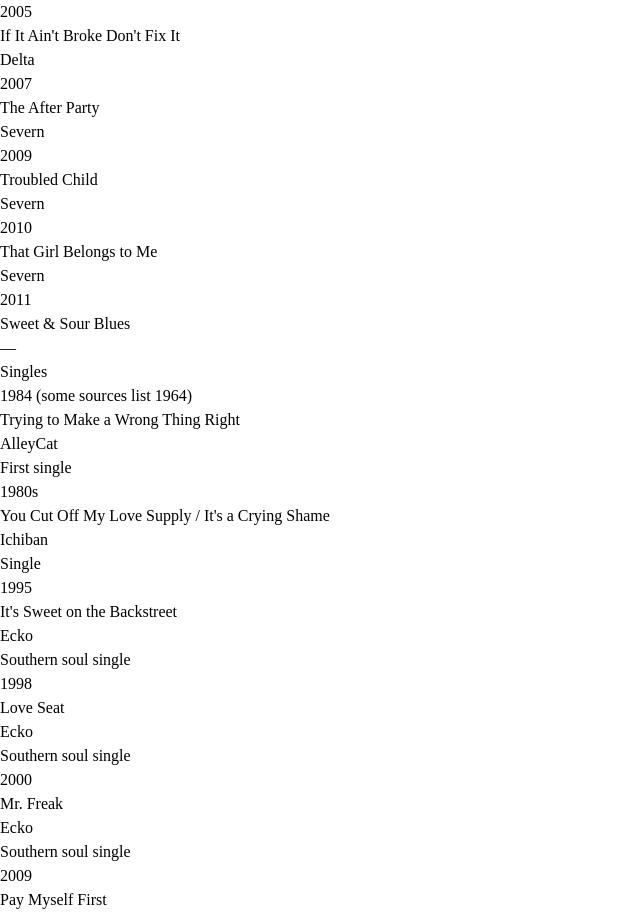
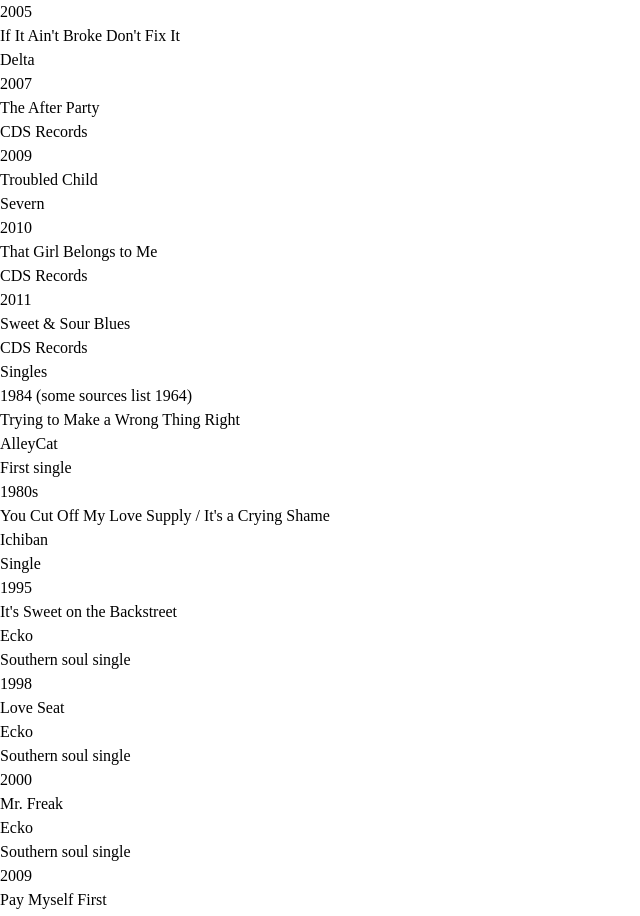
Before and after one commit to Dbaileyfam/CharlesWilsonSoul, a React (Vite) app in the folder web/: page / in a window 1280 px wide. Shown: the part 1800-2716 px from the top of the page, without its empty margins (0-640 px from the left). Built offline with nearby package versions, Linux system fonts and the light colour scheme.

Commit message:
Discography: CDS Records for After Party, That Girl, Sweet & Sour Blues
Made-with: Cursor

```diff
--- a/web/src/data/discography.ts
+++ b/web/src/data/discography.ts
@@ -75,7 +75,7 @@ export const discographyAlbums: AlbumEntry[] = [
   {
     year: 2007,
     title: 'The After Party',
-    label: 'Severn',
+    label: 'CDS Records',
   },
   {
     year: 2009,
@@ -85,12 +85,12 @@ export const discographyAlbums: AlbumEntry[] = [
   {
     year: 2010,
     title: 'That Girl Belongs to Me',
-    label: 'Severn',
+    label: 'CDS Records',
   },
   {
     year: 2011,
     title: 'Sweet & Sour Blues',
-    label: '—',
+    label: 'CDS Records',
   },
 ]
 
```
